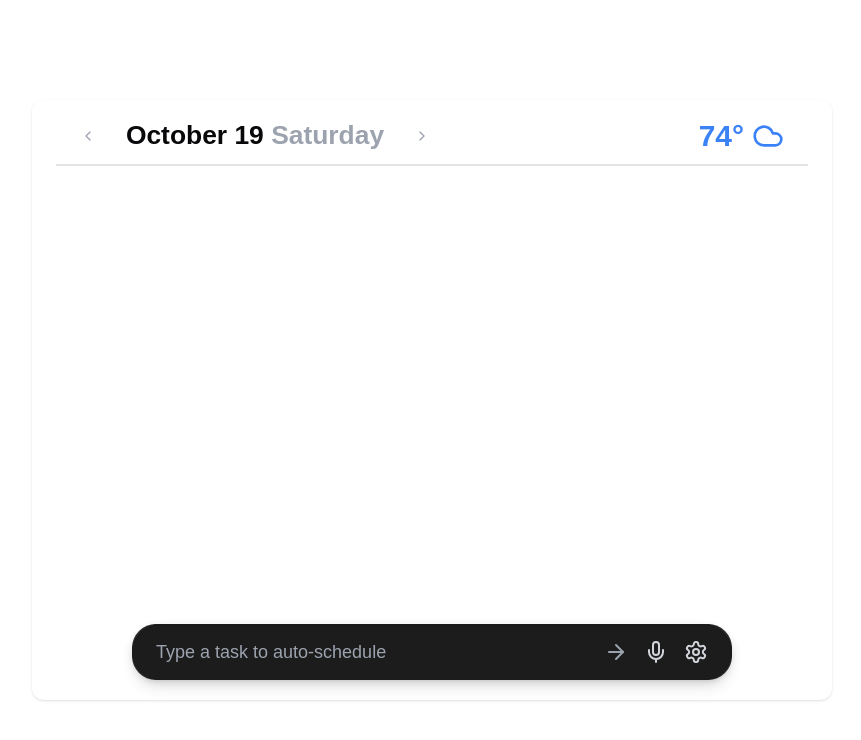
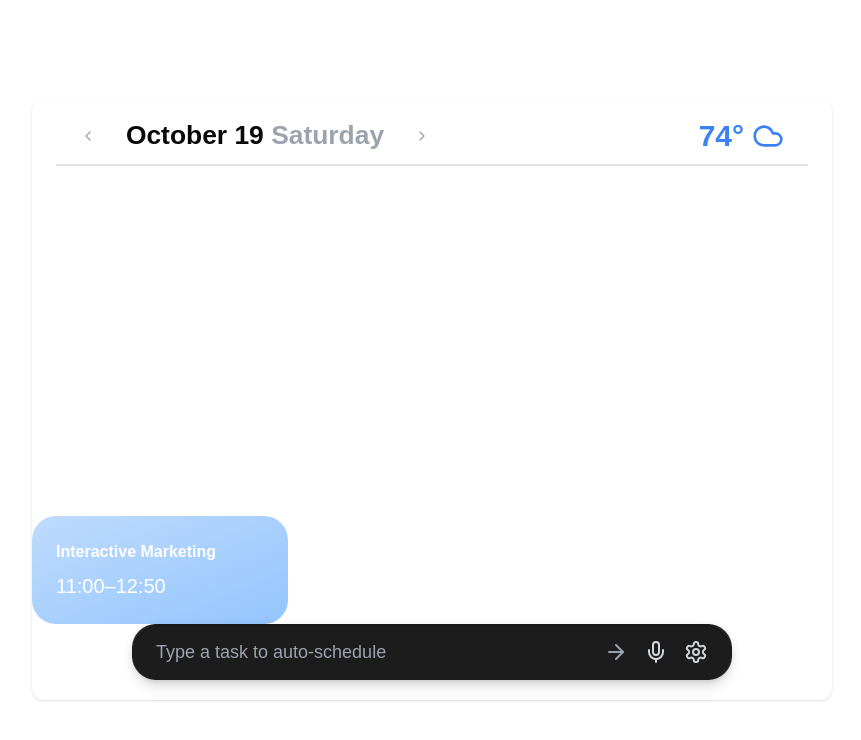
Before and after one commit to Sloosmore/calhacks11, a Next.js app in the folder sundial/: page / in a window 1280 px wide. Shown: the top 740 px of the page, without its empty margins (208-1069 px from the left). Built offline with nearby package versions, Linux system fonts and the light colour scheme.

Commit message:
added block component

```diff
--- /dev/null
+++ b/sundial/src/app/conponents/Block/block.jsx
@@ -0,0 +1,22 @@
+'use client'
+
+import React, { useState } from 'react'
+
+export default function Block({ title = "Interactive Marketing", startTime = "11:00", endTime = "12:50" }) {
+  const [isHovered, setIsHovered] = useState(false)
+
+  return (
+    <div
+      className={`w-64 rounded-3xl p-6 transition-all duration-300 ease-in-out ${
+        isHovered
+          ? 'bg-gradient-to-br from-blue-300 to-blue-400 shadow-lg'
+          : 'bg-gradient-to-br from-blue-200 to-blue-300'
+      }`}
+      onMouseEnter={() => setIsHovered(true)}
+      onMouseLeave={() => setIsHovered(false)}
+    >
+      <h2 className="text-1xl font-bold text-white mb-2">{title}</h2>
+      <p className="text-xl text-white">{`${startTime}–${endTime}`}</p>
+    </div>
+  )
+}
--- a/sundial/src/app/page.js
+++ b/sundial/src/app/page.js
@@ -1,14 +1,15 @@
 import DynamicIsland from "./conponents/chat/ChatMain";
 import MainHeader from "./conponents/header/MainBar";
+import Block from "./conponents/block/Block";
 
 export default function Home() {
   return (
-    <div className="w-screen h-screen flex flex-col items-center justify-center ">
+    <div className="w-screen h-screen flex flex-col items-center justify-center">
       <div className="flex flex-col h-full max-w-[800px] max-h-[600px] shadow rounded-xl">
         <MainHeader />
 
-        <div className="flex-grow">{/* Main content goes here */}</div>
-
+        <div className="flex flex-col items-center flex-grow justify-center"> </div>
+        <Block />
         <DynamicIsland className="h-14" />
       </div>
     </div>
```
Also changed, not shown: sundial/src/app/conponents/Item/item.jsx (added), sundial/src/app/conponents/Schedule /schedule.jsx (added), 1 other file (tests, documents, lock files or other folders).
